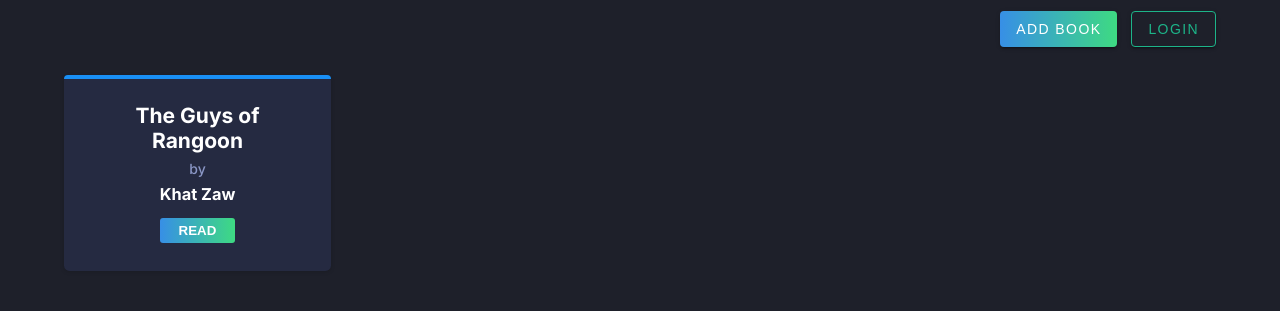
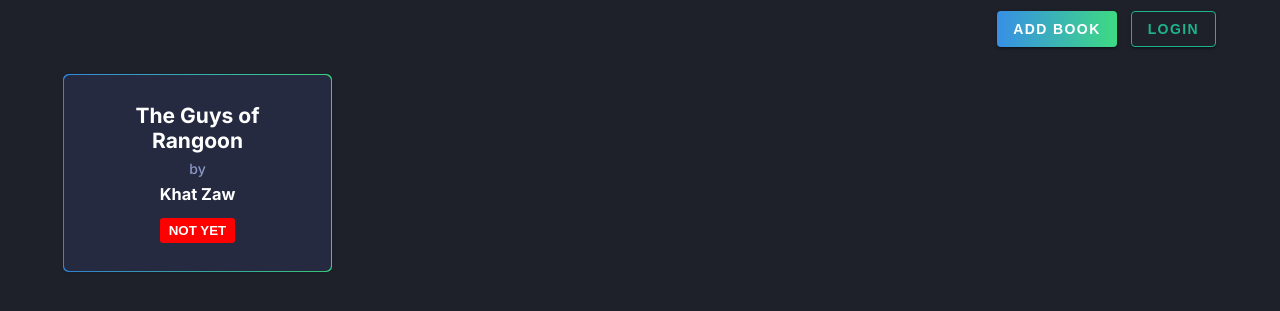
Before and after one commit to soewaiyanag/library, a website: page index.html in a window 1280 px wide. Shown: the part 89-400 px from the top of the page. Drawn offline with Linux system fonts and the light colour scheme.

Commit message:
fix card UI

```diff
--- a/index.html
+++ b/index.html
@@ -46,7 +46,12 @@
         <div class="book-card">
           <h1 class="book-title">The Guys of Rangoon</h1>
           <h3 class="book-aurthor">Khat Zaw</h3>
-          <input class="read-toggle" type="checkbox" name="read-toggle" />
+          <input
+            class="read-toggle"
+            type="checkbox"
+            name="read-toggle"
+            checked
+          />
         </div>
       </section>
     </main>
--- a/styles/scss/_mixin.scss
+++ b/styles/scss/_mixin.scss
@@ -1,14 +1,17 @@
 @mixin gradient($theme) {
-  @if $theme == dark {
+  @if $theme == color {
     background: linear-gradient(
       90deg,
       hsl(210, 78%, 56%) 0%,
       hsl(146, 68%, 55%) 100%
     );
   }
-  @if $theme == light {
+  @if $theme == white {
     background: hsl(230, 22%, 74%);
     box-shadow: inset rgb(0, 0, 0, 0.5);
+  }
+  @if $theme == notRead {
+    background: #ff0000;
   }
 }
 
--- a/styles/scss/_utilities.scss
+++ b/styles/scss/_utilities.scss
@@ -20,7 +20,7 @@
   display: inline-block;
   outline: none;
   cursor: pointer;
-  font-weight: 500;
+  font-weight: 700;
   border-radius: 3px;
   padding: 0 16px;
   border-radius: 4px;
--- a/styles/scss/components/_header.scss
+++ b/styles/scss/components/_header.scss
@@ -28,7 +28,7 @@ header {
       width: 50px;
       height: 25px;
       appearance: none;
-      @include gradient(dark);
+      @include gradient(color);
       border-radius: 5rem;
 
       &::before {
@@ -44,9 +44,9 @@ header {
       }
 
       &:checked {
-        @include gradient(light);
+        @include gradient(white);
         &:hover {
-          @include gradient(dark);
+          @include gradient(color);
         }
       }
       &:checked::before {
--- a/styles/scss/components/_library.scss
+++ b/styles/scss/components/_library.scss
@@ -10,14 +10,18 @@
 
     &::before {
       content: "";
-      background: var(--clr-card-border);
+      // background: var(--clr-card-border);
+      @include gradient(color);
       position: absolute;
-      top: 0;
-      left: 0;
-      height: 0.3rem;
-      width: 100%;
-      border-top-left-radius: 0.4rem;
-      border-top-right-radius: 0.4rem;
+      inset: -1px;
+      border-radius: 0.4rem;
+      z-index: -1;
+      // top: 0;
+      // left: 0;
+      // height: 0.3rem;
+      // width: 100%;
+      // border-top-left-radius: 0.4rem;
+      // border-top-right-radius: 0.4rem;
     }
   }
   .book-aurthor {
@@ -33,7 +37,7 @@
     cursor: pointer;
     width: 75px;
     height: 25px;
-    @include gradient(dark);
+    @include gradient(color);
     color: var(--clr-text-primary);
     padding: 0.5rem;
     border-radius: 3px;
@@ -49,7 +53,7 @@
       font-weight: 700;
     }
     &:checked {
-      @include gradient(light);
+      @include gradient(notRead);
 
       &::before {
         content: "not yet";
```
Also changed, not shown: styles/css/style.css, 1 other file.
